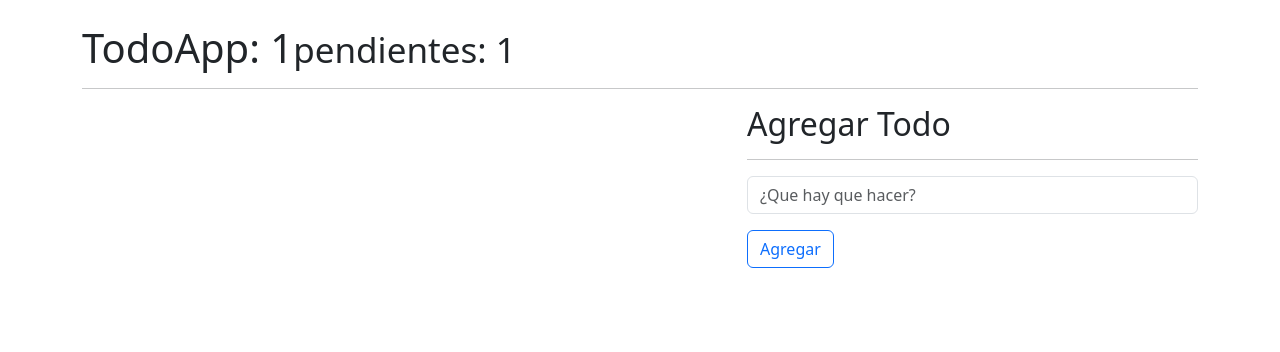
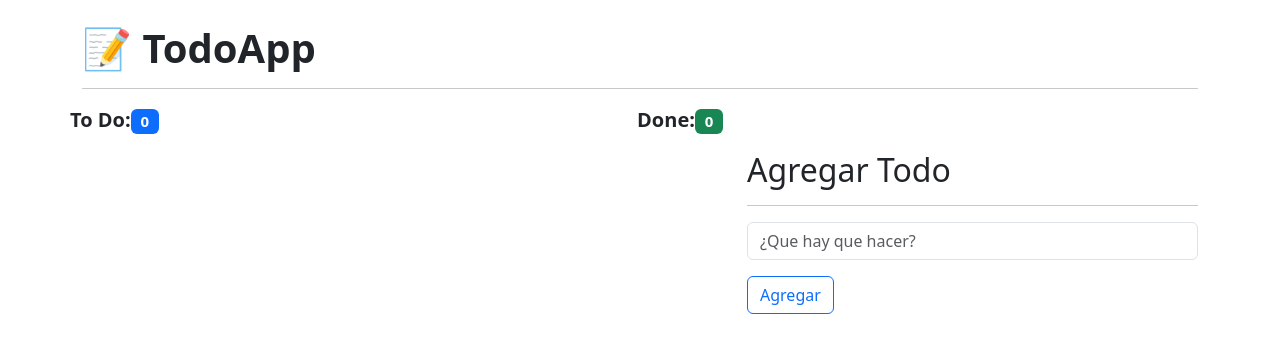
Before and after one commit to matiasard/learning-reactjs, a React (Vite) app: page / in a window 1280 px wide. Shown: the top 352 px of the page. Built offline with nearby package versions, Linux system fonts and the light colour scheme.

Commit message:
refactor TodoApp

```diff
--- a/src/08-useReducer/TodoApp.jsx
+++ b/src/08-useReducer/TodoApp.jsx
@@ -1,55 +1,38 @@
-import { useEffect, useReducer } from "react";
+import { useTodo } from "../hooks/useTodo";
 import { TodoAdd } from "./TodoAdd";
 import { TodoList } from "./TodoList";
-import { todoReducer } from "./todoReducer";
-
-const initialState = [
-	// {
-	// 	id: new Date().getTime(),
-	// 	description: "Recolectar la gema del alma",
-	// 	done: false,
-	// },
-];
-const init = () => {
-	return JSON.parse(localStorage.getItem("todos")) || [];
-};
 
 export const TodoApp = () => {
-	const [todos, dispatch] = useReducer(todoReducer, initialState, init);
-
-	const effect = useEffect(() => {
-		console.log(todos);
-		localStorage.setItem("todos", JSON.stringify(todos) || []);
-	}, [todos]);
-
-	//* 🔥 HANDLE TODO ACTION 👇
-	const handleNewTodo = (todo) => {
-		const action = { type: "[TODO] Add Todo", payload: todo };
-		dispatch(action);
-	};
-
-	const handleDeleteTodo = (id) => {
-		const action = { type: "[TODO] Remove Todo", payload: id };
-		dispatch(action);
-	};
-
-	const handleClickTodo = (id) => {
-		console.log("Click: ", id);
-		const action = { type: "[TODO] Toggle Todo", payload: id };
-		dispatch(action);
-	};
+	const {
+		todos,
+		todosCount,
+		pendingTodosCount,
+		handleNewTodo,
+		handleDeleteTodo,
+		handleClickTodo,
+	} = useTodo();
 
 	return (
 		<>
-			<h1 className="mt-4">
-				TodoApp: 1<small>pendientes: 1</small>
-			</h1>
+			<h1 className="mt-4 fw-bold">📝 TodoApp</h1>
 			<hr />
 
 			<div className="row">
+				<div className="col-7 d-flex justify-content-between ps-0 mb-3">
+					<div className="fw-bold fs-5">
+						To Do:
+						<span className="badge text-bg-primary">{todosCount}</span>
+					</div>
+					<div className="fw-bold fs-5">
+						Done:
+						<span className="badge text-bg-success">{pendingTodosCount}</span>
+					</div>
+				</div>
+			</div>
+			<div className="row">
 				<TodoList
 					todos={todos}
-					onDeleteTodo={handleDeleteTodo}
+					onDeleteTodo={(id) => handleDeleteTodo(id)}
 					onToggleTodo={handleClickTodo}
 				/>
 
--- a/src/08-useReducer/todoReducer.js
+++ b/src/08-useReducer/todoReducer.js
@@ -1,9 +1,6 @@
 export const todoReducer = (initialState = [], action) => {
-	console.log(action.type);
-
 	switch (action.type) {
 		case "[TODO] Add Todo":
-			// throw new Error("action.type = ABC no esta implementada");
 			return [...initialState, action.payload];
 
 		case "[TODO] Remove Todo":
--- /dev/null
+++ b/src/hooks/useTodo.js
@@ -0,0 +1,38 @@
+import { useEffect, useReducer } from "react";
+import { todoReducer } from "../08-useReducer/todoReducer";
+
+const init = () => {
+	return JSON.parse(localStorage.getItem("todos")) || [];
+};
+
+export const useTodo = () => {
+	const [todos, dispatch] = useReducer(todoReducer, [], init);
+
+	useEffect(() => {
+		localStorage.setItem("todos", JSON.stringify(todos) || []);
+	}, [todos]);
+
+	//* 🔥 HANDLE TODO ACTION 👇
+	const handleNewTodo = (todo) => {
+		const action = { type: "[TODO] Add Todo", payload: todo };
+		dispatch(action);
+	};
+
+	const handleDeleteTodo = (id) => {
+		const action = { type: "[TODO] Remove Todo", payload: id };
+		dispatch(action);
+	};
+
+	const handleClickTodo = (id) => {
+		const action = { type: "[TODO] Toggle Todo", payload: id };
+		dispatch(action);
+	};
+	return {
+		todos,
+		handleNewTodo,
+		handleDeleteTodo,
+		handleClickTodo,
+		todosCount: todos.length,
+		pendingTodosCount: todos.filter((todo) => !todo.done).length,
+	};
+};
```
